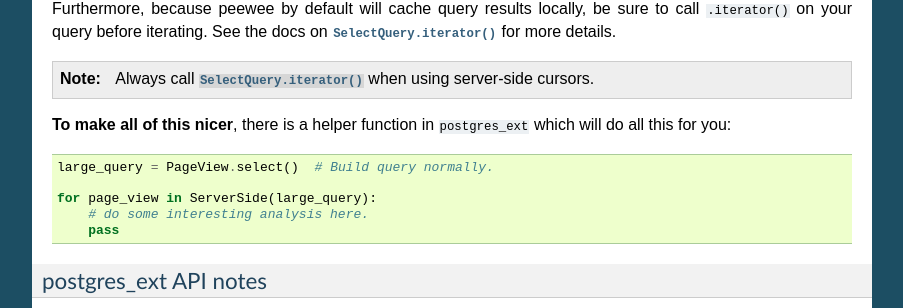
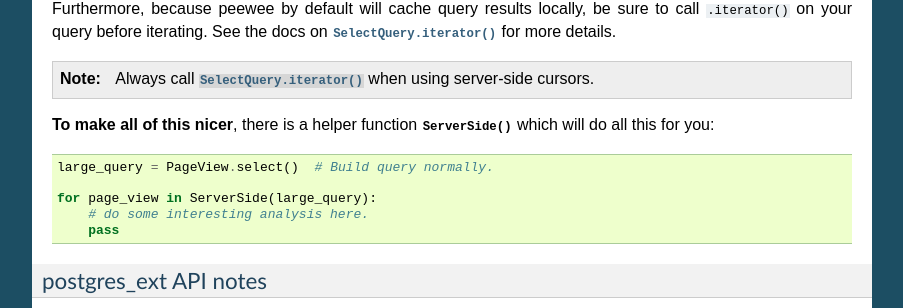
Before and after one commit to coleifer/peewee, a Sphinx documentation site: the page built from docs/peewee/playhouse.rst, in a window 1280 px wide and 900 px high, scrolled down 4536 px. Shown: the part 144-452 px from the top of the window, without its empty margins (198-1101 px from the left). Built offline with Sphinx 7.4.7, drawn with Linux system fonts in a browser that asks for light colours.

Commit message:
Cross-reference

```diff
--- a/docs/peewee/playhouse.rst
+++ b/docs/peewee/playhouse.rst
@@ -312,7 +312,7 @@ on :py:meth:`SelectQuery.iterator` for more details.
 
 .. note:: Always call :py:meth:`SelectQuery.iterator` when using server-side cursors.
 
-**To make all of this nicer**, there is a helper function in ``postgres_ext`` which
+**To make all of this nicer**, there is a helper function :py:func:`ServerSide` which
 will do all this for you:
 
 .. code-block:: python
```
